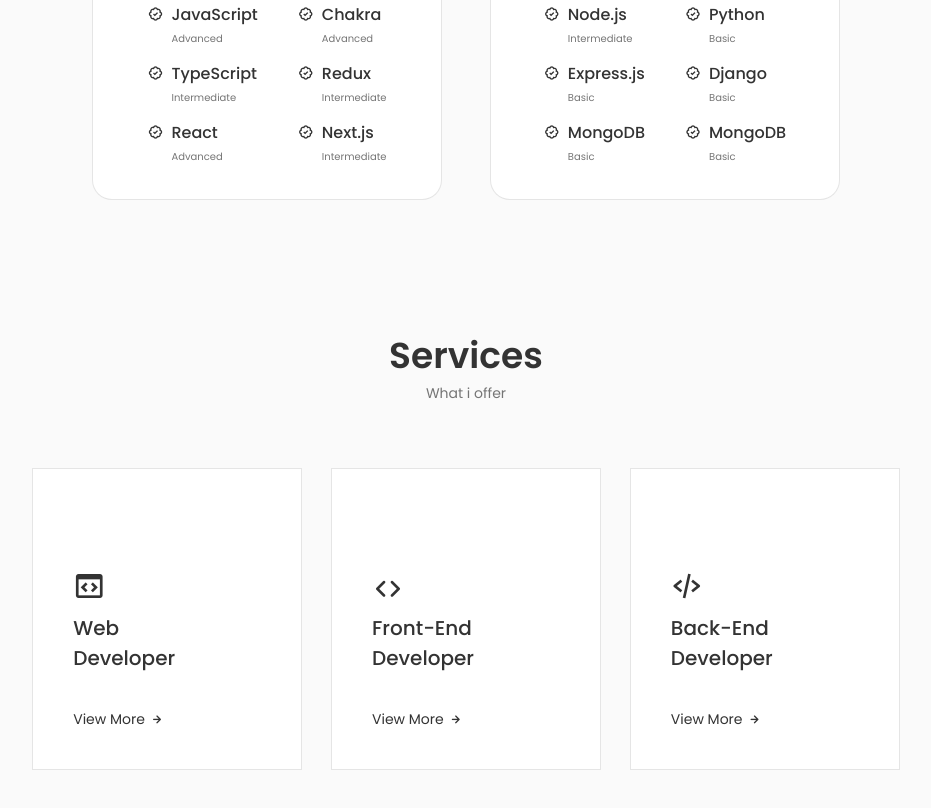
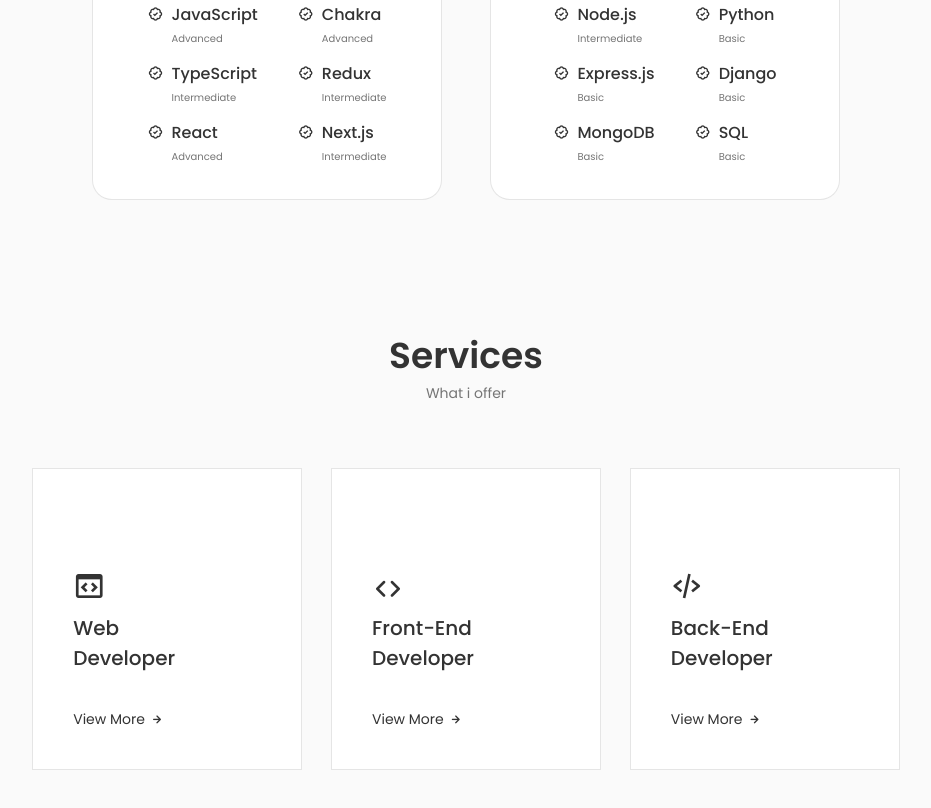
Before and after one commit to pvictordev/pvictordev-portfolio, a React (Vite) app: page / in a window 1280 px wide. Shown: the part 1640-2448 px from the top of the page, without its empty margins (174-1105 px from the left). Built offline with nearby package versions, Linux system fonts and the light colour scheme.

Commit message:
Update Backend.jsx

```diff
--- a/src/components/skills/Backend.jsx
+++ b/src/components/skills/Backend.jsx
@@ -53,7 +53,7 @@
                 <div className="skills__data">
                     <i class='bx bx-badge-check'></i>
                     <div>
-                        <h3 className="skills__name">MongoDB</h3>
+                        <h3 className="skills__name">SQL</h3>
                         <span className="skills__level">Basic</span>
                     </div>
                 </div>
```
